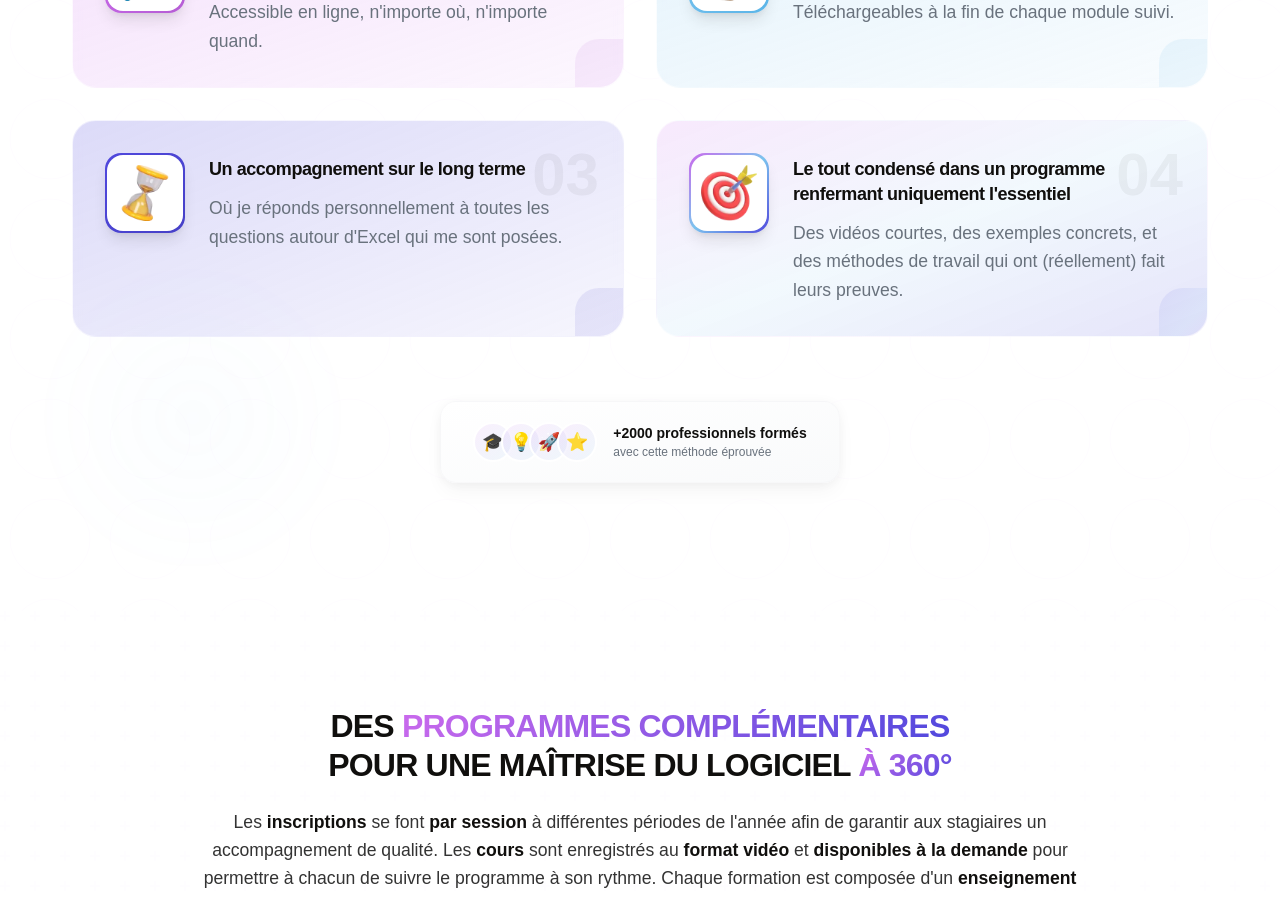
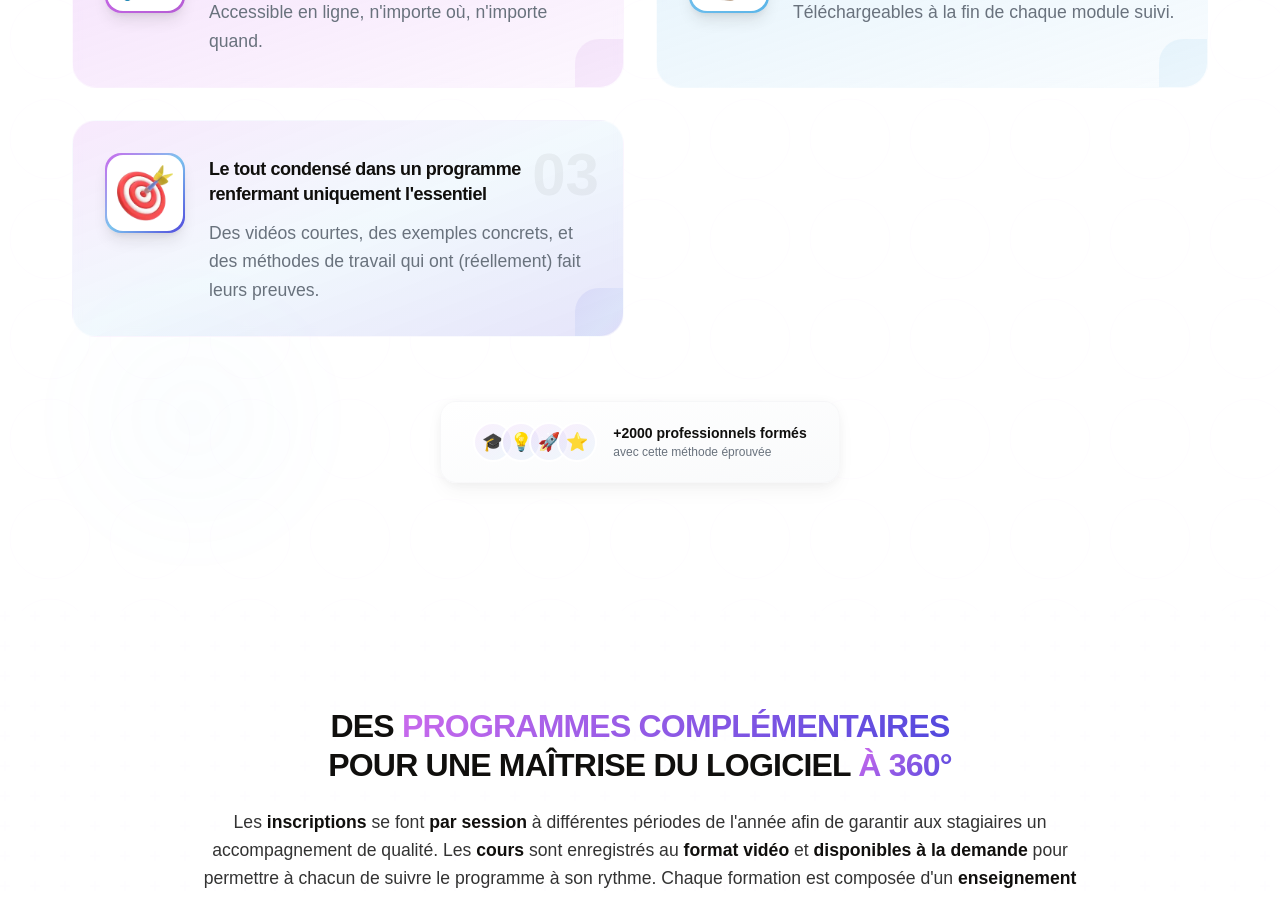
Before and after one commit to ThomasExceleur/exceleur-nextjs, a Next.js app: page / in a window 1280 px wide. Shown: the part 2660-3558 px from the top of the page. Built offline with nearby package versions, Linux system fonts and the light colour scheme; no server answers.

Commit message:
refactor: remove redundant method item and update numbering in MethodSection component

```diff
--- a/src/components/sections/MethodSection.tsx
+++ b/src/components/sections/MethodSection.tsx
@@ -22,20 +22,12 @@
     number: '02',
   },
   {
-    icon: '/images/illustrations/time.webp',
-    title: 'Un accompagnement sur le long terme',
-    description: 'Où je réponds personnellement à toutes les questions autour d\'Excel qui me sont posées.',
-    color: 'from-secondary/20 to-secondary/5',
-    iconBg: 'from-secondary to-secondary-hover',
-    number: '03',
-  },
-  {
     icon: '/images/illustrations/cible.webp',
     title: 'Le tout condensé dans un programme renfermant uniquement l\'essentiel',
     description: 'Des vidéos courtes, des exemples concrets, et des méthodes de travail qui ont (réellement) fait leurs preuves.',
     color: 'from-primary/15 via-accent/10 to-secondary/15',
     iconBg: 'from-primary via-accent to-secondary',
-    number: '04',
+    number: '03',
   },
 ];
 
```
